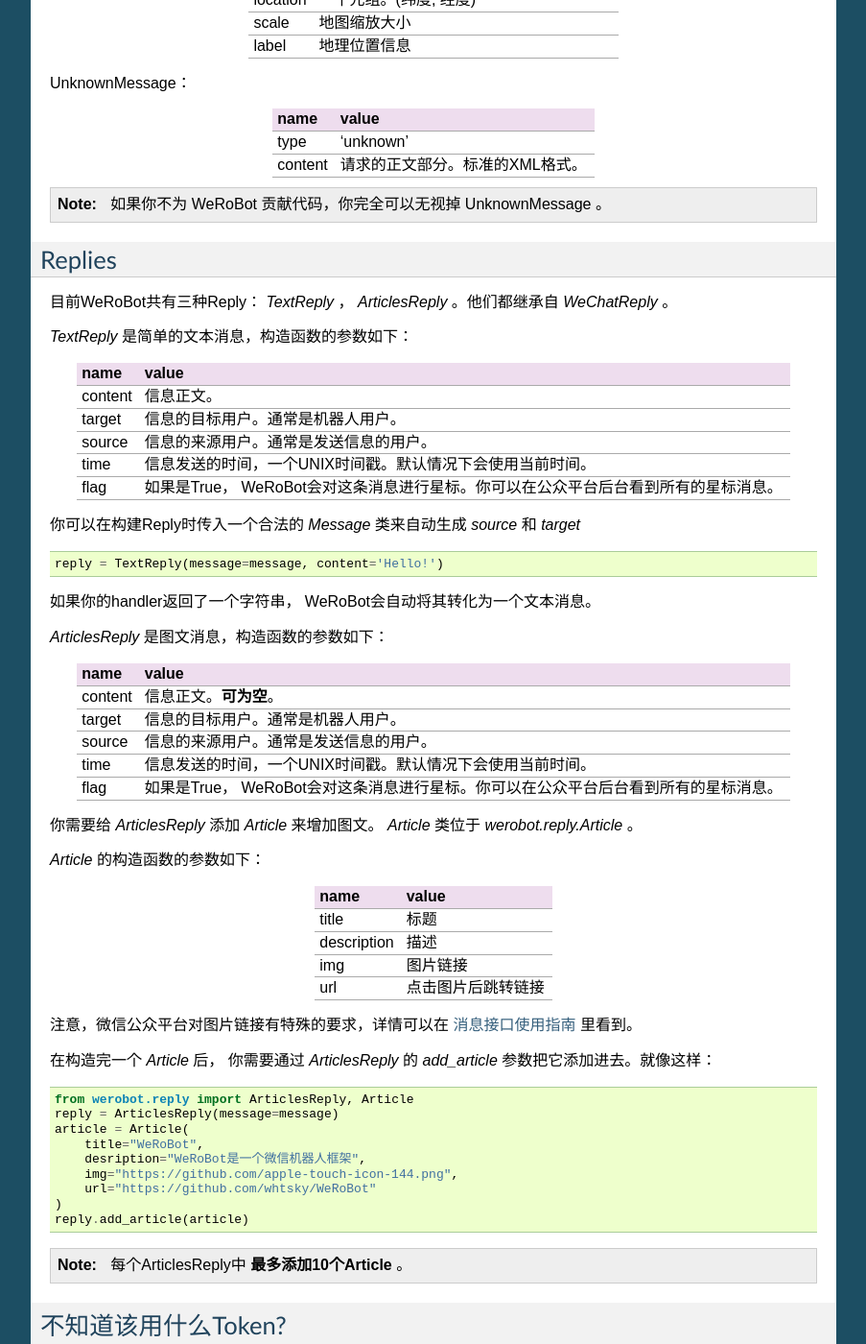
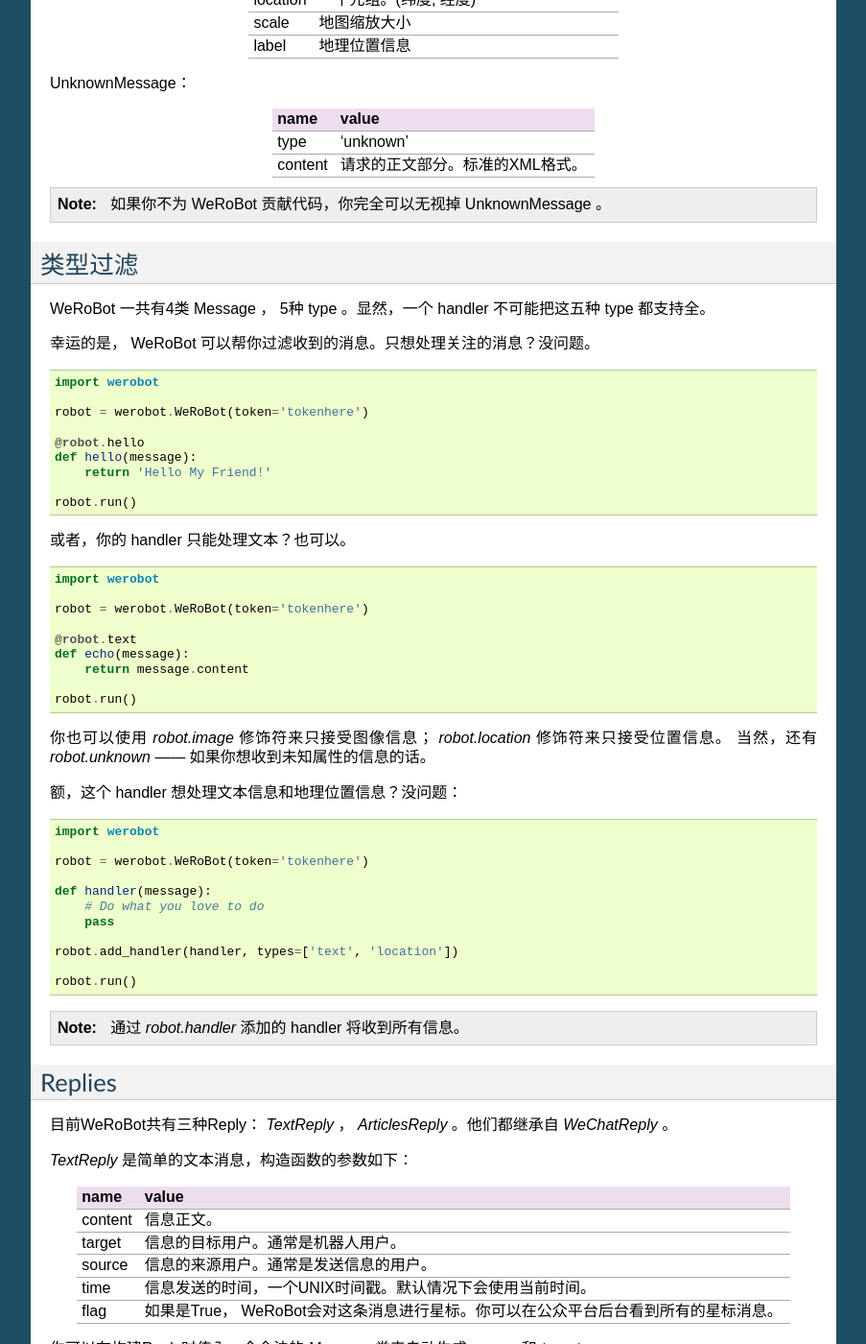
Before and after one commit to offu/WeRoBot, a Sphinx documentation site: the page built from docs/index.rst, in a window 1280 px wide and 1400 px high, scrolled down 1519 px. Shown: the whole window at 96% size, without its empty margins (198-1101 px from the left). Built offline with Sphinx 7.4.7, drawn with Linux system fonts in a browser that asks for light colours; some of the changed text lies outside the part shown.

Commit message:
add docs.

```diff
--- a/docs/index.rst
+++ b/docs/index.rst
@@ -101,6 +101,53 @@
 
 .. note:: 如果你不为 WeRoBot 贡献代码，你完全可以无视掉 UnknownMessage 。
 
+类型过滤
+--------------
+WeRoBot 一共有4类 Message ， 5种 type 。显然，一个 handler 不可能把这五种 type 都支持全。
+
+幸运的是， WeRoBot 可以帮你过滤收到的消息。只想处理关注的消息？没问题。 ::
+
+    import werobot
+
+    robot = werobot.WeRoBot(token='tokenhere')
+
+    @robot.hello
+    def hello(message):
+        return 'Hello My Friend!'
+
+    robot.run()
+
+或者，你的 handler 只能处理文本？也可以。 ::
+
+    import werobot
+
+    robot = werobot.WeRoBot(token='tokenhere')
+
+    @robot.text
+    def echo(message):
+        return message.content
+
+    robot.run()
+
+你也可以使用 `robot.image` 修饰符来只接受图像信息； `robot.location` 修饰符来只接受位置信息。
+当然，还有 `robot.unknown` —— 如果你想收到未知属性的信息的话。
+
+额，这个 handler 想处理文本信息和地理位置信息？没问题： ::
+
+    import werobot
+
+    robot = werobot.WeRoBot(token='tokenhere')
+
+    def handler(message):
+        # Do what you love to do
+        pass
+
+    robot.add_handler(handler, types=['text', 'location'])
+
+    robot.run()
+
+.. note:: 通过 `robot.handler` 添加的 handler 将收到所有信息。
+
 Replies
 --------------
 
@@ -122,7 +169,7 @@
 
     reply = TextReply(message=message, content='Hello!')
 
-如果你的handler返回了一个字符串， WeRoBot会自动将其转化为一个文本消息。
+.. note:: 如果你的handler返回了一个字符串， WeRoBot会自动将其转化为一个文本消息。
 
 `ArticlesReply` 是图文消息，构造函数的参数如下：
 
@@ -140,7 +187,6 @@
 `Article` 类位于 `werobot.reply.Article` 。
 
 `Article` 的构造函数的参数如下：
-
 
 ============ ===================================
 name          value
@@ -168,6 +214,33 @@
 
 .. note:: 每个ArticlesReply中 **最多添加10个Article** 。
 
+你也可以让你的 handler 返回一个列表， 里面每一个元素都是一个长度为四的列表或数组，
+ WeRoBot 会将其自动转为 ArticlesReply 。就像这样： ::
+
+    import werobot
+
+    robot = werobot.WeRoBot(token='tokenhere')
+
+    @robot.text
+    def articles(message):
+        return [
+            [
+                "title",
+                "description",
+                "img",
+                "url"
+            ],
+            [
+                "whtsky",
+                "I wrote WeRoBot",
+                "https://secure.gravatar.com/avatar/0024710771815ef9b74881ab21ba4173?s=420",
+                "http://whouz.com/"
+            ]
+        ]
+
+    robot.run()
+
+
 不知道该用什么Token?
 ----------------------
 WeRoBot帮你准备了一个Token生成器： ::
```
Also changed, not shown: 3 other files.
